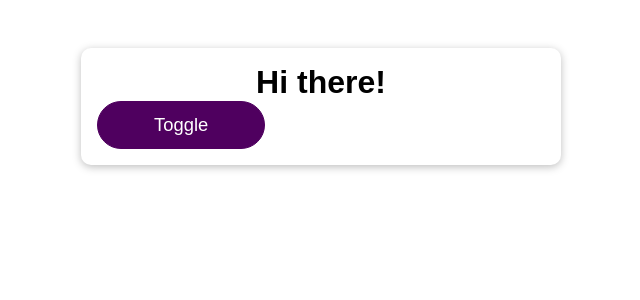
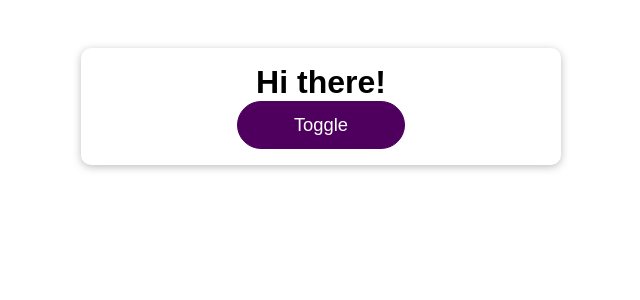
Before and after one commit to matherton/ReactCGSection12, a React (Create React App) app: page / in a window 1280 px wide. Shown: the top 300 px of the page, without its empty margins (319-959 px from the left). Built offline with nearby package versions, Linux system fonts and the light colour scheme.

Commit message:
end of lesson 152

```diff
--- a/src/App.css
+++ b/src/App.css
@@ -5,6 +5,7 @@
   background: white;
   box-shadow: 0 2px 8px rgba(0, 0, 0, 0.26);
   border-radius: 10px;
+  text-align: center;
 }
 
 .app h1 {
--- a/src/App.js
+++ b/src/App.js
@@ -5,6 +5,7 @@ import "./App.css";
 
 function App() {
   const [showPara, setShowPara] = useState(false);
+  console.log("App Running!!");
   const togglePara = () => {
     setShowPara((prevShowPara) => !prevShowPara);
   };
```
